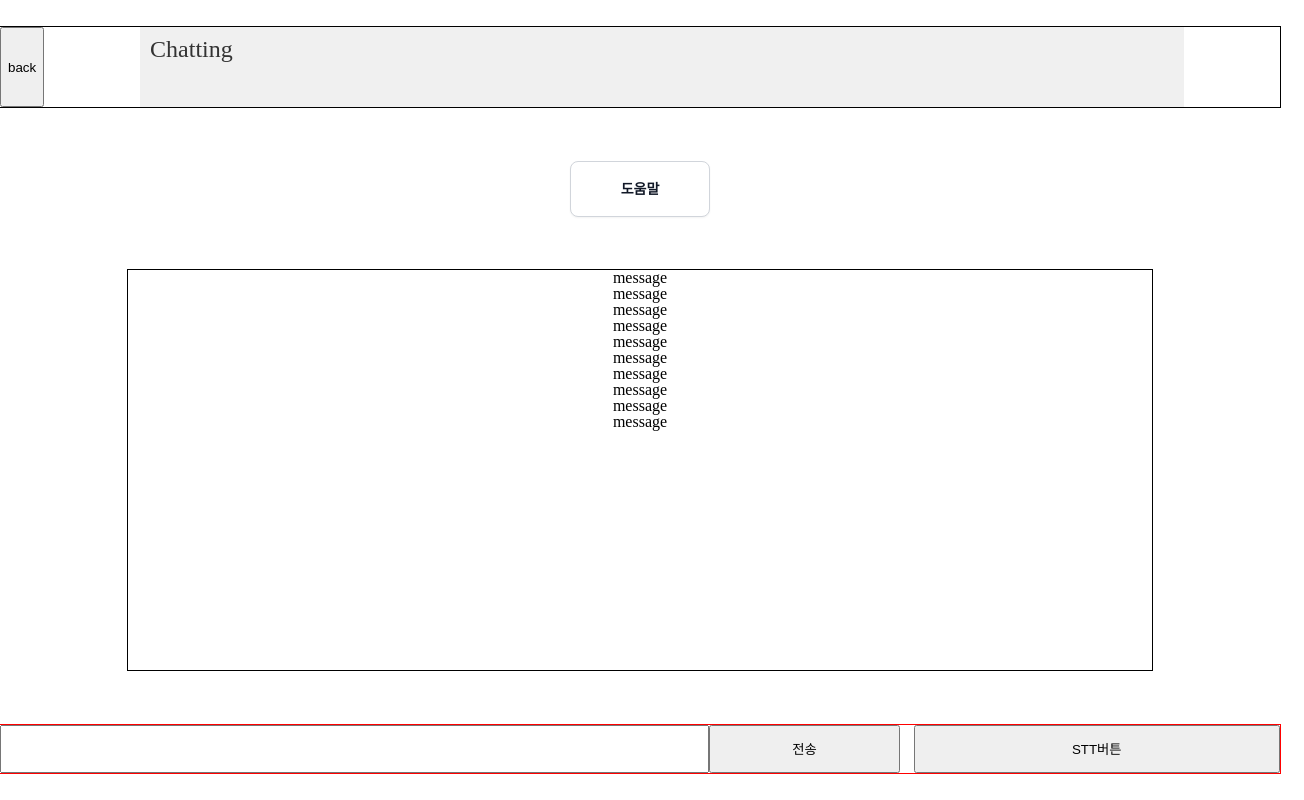
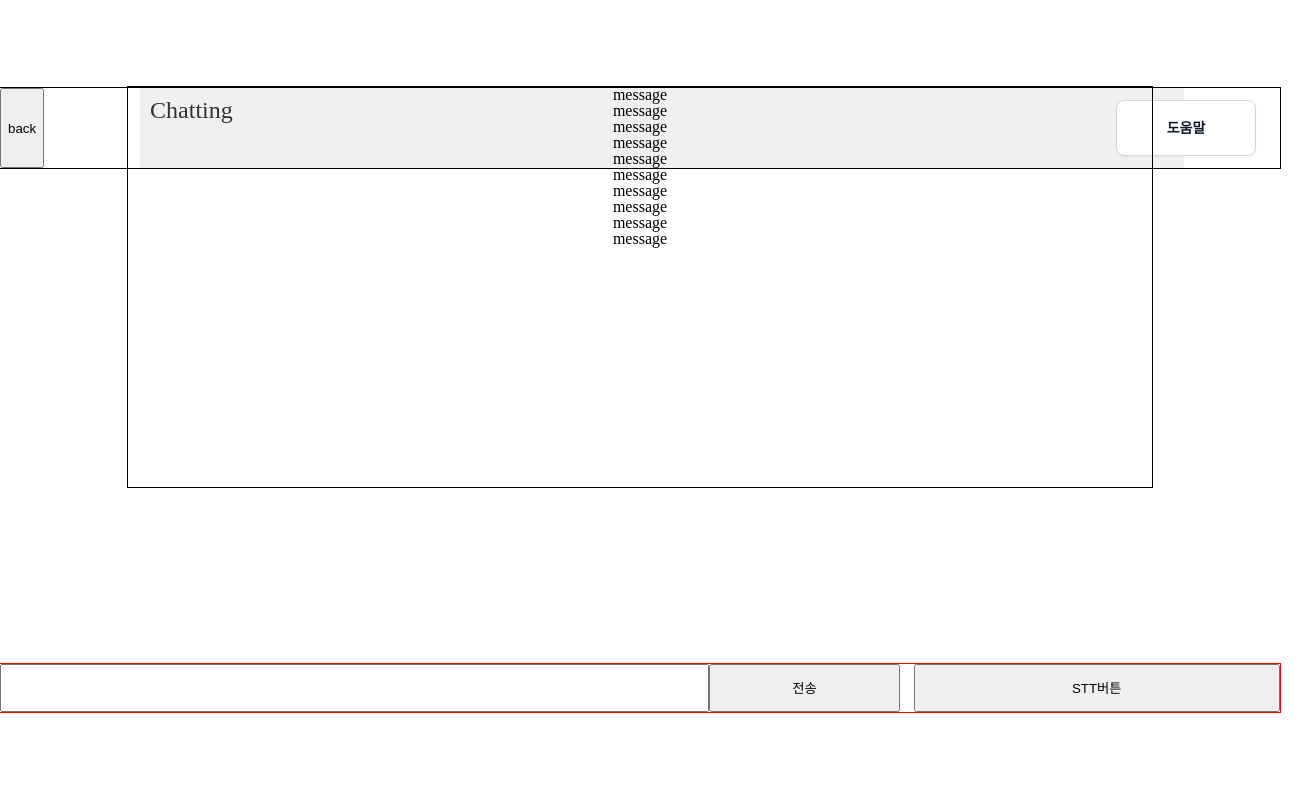
Before and after one commit to CWDll/Mearing, a React (Create React App) app: page /chatbot in a window 1280 px wide. Shown: the whole page, 1304 px wide, since content can reach past the window. Built offline with nearby package versions, Linux system fonts and the light colour scheme.

Commit message:
[Design] 도움말 버튼 위치 조정

```diff
--- a/src/components/HelpModal.tsx
+++ b/src/components/HelpModal.tsx
@@ -3,6 +3,17 @@ import styled from "styled-components";
 
 // 컴포넌트 가져오기
 import { SecondaryButton } from "./Button";
+
+const HelpButtonSectionWrapper = styled.div`
+  display: flex;
+  width: 100%;
+  height: 10%;
+  // border: 1px solid red;
+  align-items: center;
+  justify-content: flex-end;
+  padding-right: 3em;
+  margin: -20% 0 -20% 0;
+`;
 
 const HelpModalWrapper = styled.div`
   position: fixed;
@@ -60,7 +71,7 @@ const HelpModal: React.FC = () => {
   };
 
   return (
-    <div>
+    <HelpButtonSectionWrapper>
       <SecondaryButton
         onClick={handleButtonClick}
         disabled={disable}
@@ -98,7 +109,7 @@ const HelpModal: React.FC = () => {
           <ModalCloseButton onClick={handleCloseModal}>닫기</ModalCloseButton>
         </HelpModalWrapper>
       )}
-    </div>
+    </HelpButtonSectionWrapper>
   );
 };
 
```
